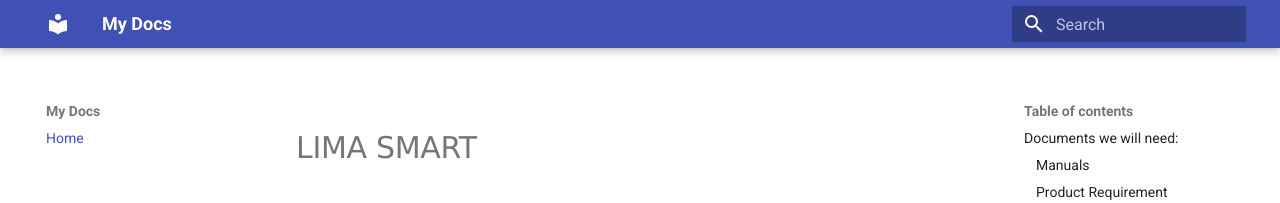
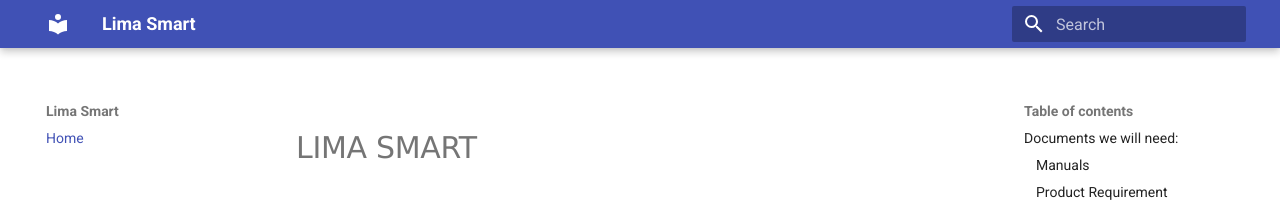
Before and after one commit to intwaza/LimaSmart-documentation, an MkDocs documentation site: the page built from docs/index.md, in a window 1280 px wide. Shown: the top 203 px of the page. Built offline with MkDocs 1.6.1 and Material for MkDocs 9.7.7, drawn with Linux system fonts in a browser that asks for light colours.

Commit message:
rename site

```diff
--- a/mkdocs.yml
+++ b/mkdocs.yml
@@ -1,4 +1,4 @@
-site_name: My Docs
+site_name: Lima Smart
 
 site_url: https://example.com/
 
```
Also changed, not shown: site/404.html, site/index.html, site/sitemap.xml, 1 other file.
